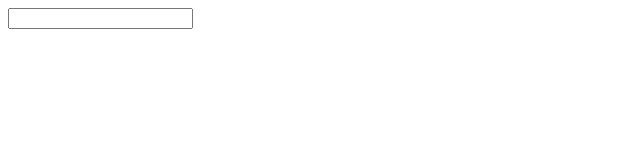
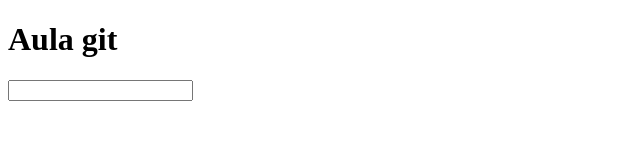
Before and after one commit to anabahia/aulagit-294, a plain HTML site: page index.html in a window 1280 px wide. Shown: the whole page, without its empty margins (0-640 px from the left). Drawn offline with Linux system fonts and the light colour scheme.

Commit message:
Criação do arquivo html

```diff
--- a/index.html
+++ b/index.html
@@ -6,6 +6,7 @@
     <title>Document</title>
 </head>
 <body>
+    <h1>Aula git</h1>
     <input/>
 </body>
 </html>
```
